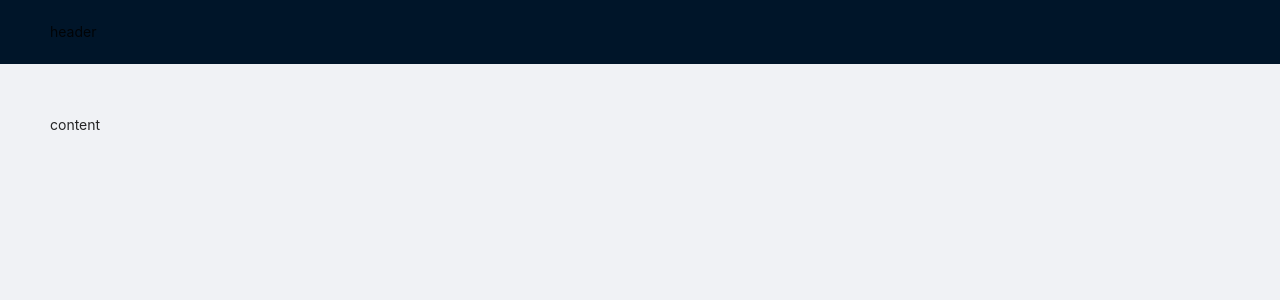
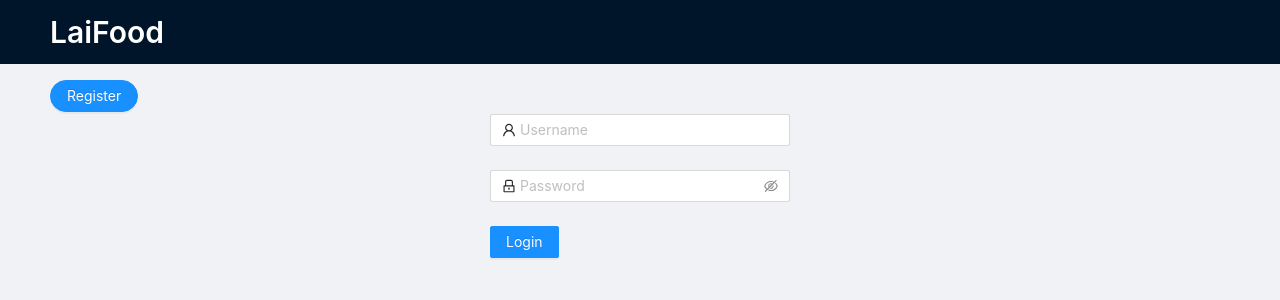
Before and after one commit to missfangfang/OnlineOrder-Frontend, a React (Create React App) app: page / in a window 1280 px wide. Shown: the top 300 px of the page. Built offline with nearby package versions, Linux system fonts and the light colour scheme.

Commit message:
Integrate components

```diff
--- a/src/App.js
+++ b/src/App.js
@@ -1,15 +1,33 @@
-import { Layout } from "antd";
+import { Layout, Typography } from "antd";
+import { useState } from "react";
+import FoodList from "./components/FoodList";
+import LoginForm from "./components/LoginForm";
+import MyCart from "./components/MyCart";
+import SignupForm from "./components/SignupForm";
 
 const { Header, Content } = Layout;
+const { Title } = Typography;
 
 // App是一个component，因为在index.js里面有<App />
 function App() {
+  const [authed, setAuthed] = useState(false);  // check if user is logged in，默认没有登录
+
   return (
     // 100vh (viewport height) - 100%占满整个网页页面
     // Ant Design固定header高度64px
     // {{ height: "100vh" }}: 里面括号是个普通JS object不需要翻译，外面括号告诉babel停止翻译，直到下一个括号继续翻译
     <Layout style={{ height: "100vh" }}>
-      <Header>header</Header>
+      <Header>
+        <div>
+          <Title
+            level={2}
+            style={{ color: "white", lineHeight: "inherit", marginBottom: 0 }}
+          >
+            LaiFood
+          </Title>
+          <div>{authed ? <MyCart /> : <SignupForm />}</div>
+        </div>
+      </Header>
       <Content
         style={{
           padding: "50px",
@@ -17,7 +35,11 @@ function App() {
           overflowY: "auto",  // Y轴溢出前不做任何处理，auto在溢出的时候会产生一个scroll bar
         }}
       >
-        content
+        {authed ? (
+          <FoodList />
+        ) : (
+          <LoginForm onSuccess={() => setAuthed(true)} />
+        )}
       </Content>
     </Layout>
   );
```
